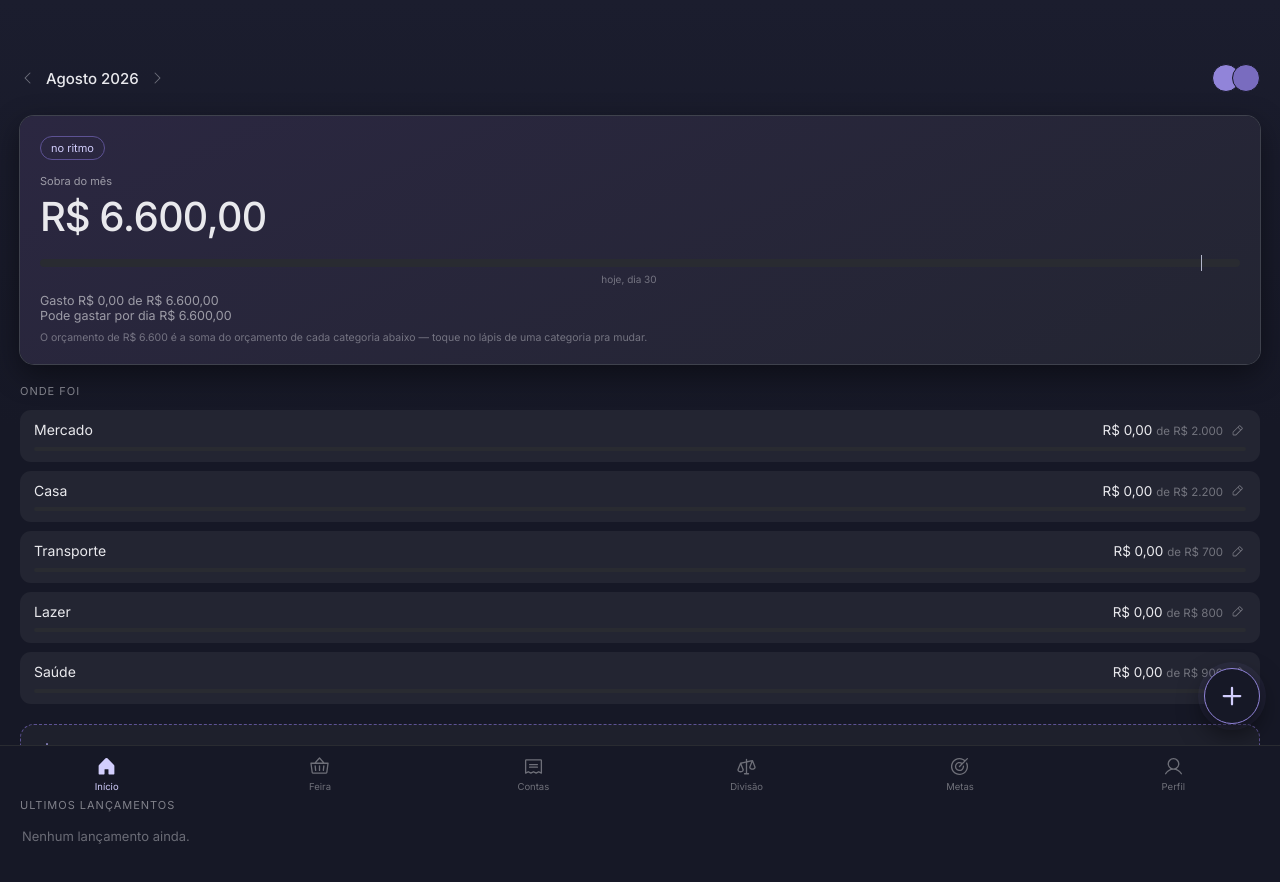
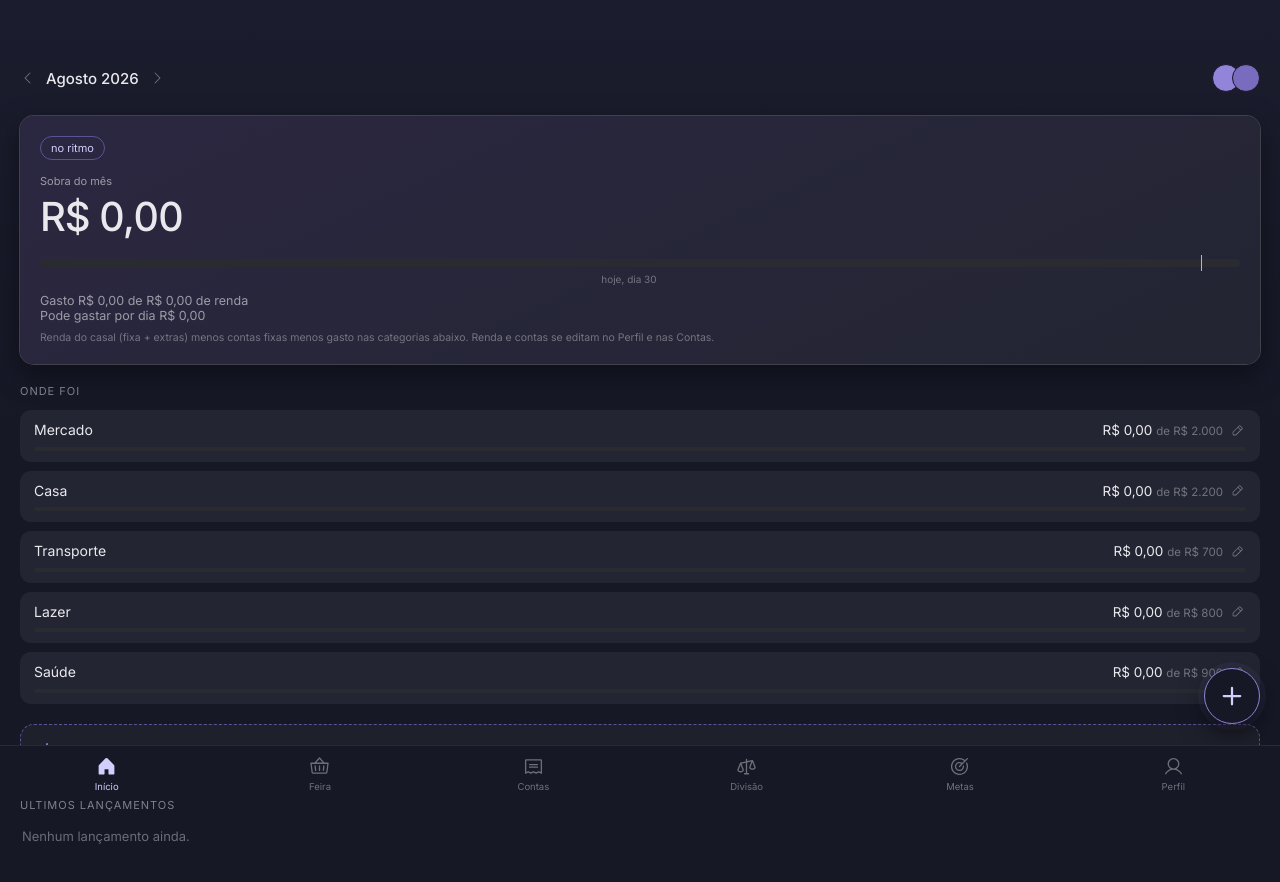
Before and after one commit to denysondetrano30/casa-custos, a React (Vite) app: page / in a window 1280 px wide. Shown: the top 882 px of the page. Built offline with nearby package versions, Linux system fonts and the light colour scheme.

Commit message:
ajusta calculo da home

```diff
--- a/src/App.jsx
+++ b/src/App.jsx
@@ -250,11 +250,22 @@ export default function App() {
   }
 
   const outraPessoa = { Rui: 'Ana', Ana: 'Rui' };
-  const rendaCasal = state.income.Rui + state.income.Ana;
+  const extrasTotal = (pessoa) => state.extras[pessoa].reduce((s, e) => s + e.v, 0);
+  const rendaCasalTotal =
+    state.income.Rui + state.income.Ana + extrasTotal('Rui') + extrasTotal('Ana');
+  const billsTotal = state.bills.reduce((s, b) => s + b.value, 0);
+  const rendaCasal = state.income.Rui + state.income.Ana; // só renda fixa, usada nas faturas futuras
 
   const SCREENS = {
     home: () => (
-      <Home month={state.month} cats={state.cats} txs={state.txs} onEditCategoryBudget={editCategoryBudget} />
+      <Home
+        month={state.month}
+        cats={state.cats}
+        txs={state.txs}
+        onEditCategoryBudget={editCategoryBudget}
+        rendaCasal={rendaCasalTotal}
+        billsTotal={billsTotal}
+      />
     ),
     shop: () => (
       <Shop
--- a/src/screens/Home.jsx
+++ b/src/screens/Home.jsx
@@ -18,9 +18,9 @@ function SectionLabel({ children }) {
   );
 }
 
-function HeroCard({ month, spent, budgetTotal }) {
-  const restante = budgetTotal - spent;
-  const pctGasto = budgetTotal > 0 ? Math.min(100, (spent / budgetTotal) * 100) : 0;
+function HeroCard({ month, gastoTotal, rendaCasal }) {
+  const restante = rendaCasal - gastoTotal;
+  const pctGasto = rendaCasal > 0 ? Math.min(100, (gastoTotal / rendaCasal) * 100) : 0;
   const pctHoje = (month.today / month.daysInMonth) * 100;
   const porDia = Math.max(0, restante) / Math.max(1, month.daysInMonth - month.today);
 
@@ -96,14 +96,14 @@ function HeroCard({ month, spent, budgetTotal }) {
       </div>
 
       <div style={{ fontSize: 12.5, color: color.textMedium, marginTop: 6 }}>
-        Gasto {brl(spent)} de {brl(budgetTotal)}
+        Gasto {brl(gastoTotal)} de {brl(rendaCasal)} de renda
       </div>
       <div style={{ fontSize: 12.5, color: color.textMedium }}>
         Pode gastar por dia {brl(porDia)}
       </div>
       <div style={{ fontSize: 10.5, color: color.textWeak, marginTop: 8 }}>
-        O orçamento de R$ {budgetTotal.toLocaleString('pt-BR')} é a soma do orçamento de cada categoria abaixo — toque
-        no lápis de uma categoria pra mudar.
+        Renda do casal (fixa + extras) menos contas fixas menos gasto nas categorias abaixo. Renda e contas se editam
+        no Perfil e nas Contas.
       </div>
     </div>
   );
@@ -236,9 +236,9 @@ function RecentTransactions({ txs }) {
   );
 }
 
-export default function Home({ month, cats, txs, onEditCategoryBudget }) {
+export default function Home({ month, cats, txs, onEditCategoryBudget, rendaCasal, billsTotal }) {
   const spent = cats.reduce((sum, c) => sum + c.spent, 0);
-  const budgetTotal = cats.reduce((sum, c) => sum + c.budget, 0);
+  const gastoTotal = spent + billsTotal;
 
   function handleEditBudget(cat) {
     const resposta = window.prompt(`Novo orçamento mensal para "${cat.name}" (só números, ex. 1500):`, cat.budget);
@@ -270,7 +270,7 @@ export default function Home({ month, cats, txs, onEditCategoryBudget }) {
         </div>
       </div>
 
-      <HeroCard month={month} spent={spent} budgetTotal={budgetTotal} />
+      <HeroCard month={month} gastoTotal={gastoTotal} rendaCasal={rendaCasal} />
       <CategoriesSection cats={cats} onEditBudget={handleEditBudget} />
       <ImportCard />
       <RecentTransactions txs={txs} />
```
